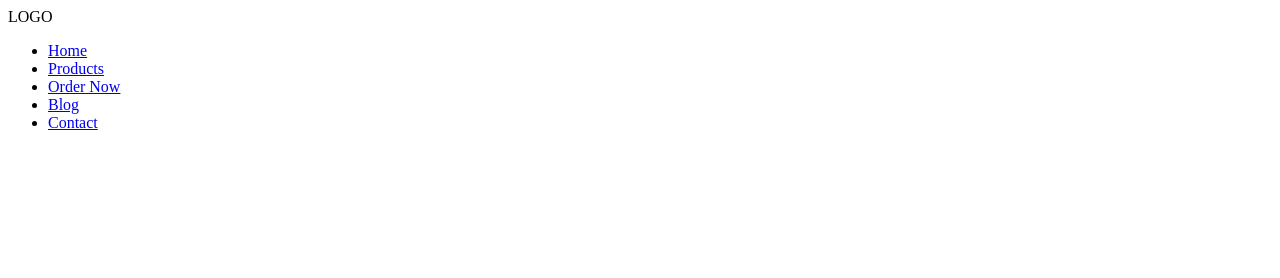
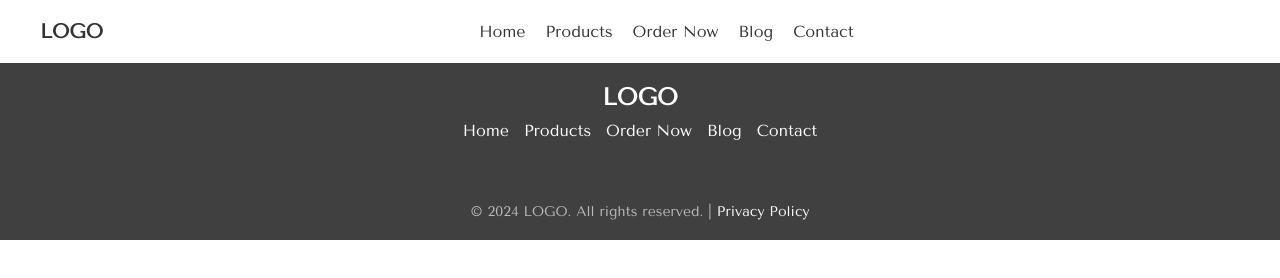
Before and after one commit to Gulsahbb/flower-web, a plain HTML site: page ordernow.html in a window 1280 px wide. Drawn offline with Linux system fonts and the light colour scheme.

Commit message:
Update ordernow.html

```diff
--- a/ordernow.html
+++ b/ordernow.html
@@ -4,6 +4,8 @@
 <head>
     <meta charset="UTF-8">
     <meta name="viewport" content="width=device-width, initial-scale=1.0">
+    <link rel="stylesheet" href="css/style.css">
+
     <title>Order Now</title>
 </head>
 
@@ -25,6 +27,35 @@
             <a href="#"><i class="fa fa-bag-shopping"></i></a>
         </div>
     </header>
+    <main>
+
+    </main>
+    <footer>
+        <div class="footer-container">
+            <div class="footer-logo">
+                LOGO
+            </div>
+
+            <div class="footer-nav">
+                <ul>
+                    <li><a href="#">Home</a></li>
+                    <li><a href="#">Products</a></li>
+                    <li><a href="#">Order Now</a></li>
+                    <li><a href="#">Blog</a></li>
+                    <li><a href="#">Contact</a></li>
+                </ul>
+            </div>
+
+            <div class="social-icons">
+                <a href="#"><i class="fa fa-facebook"></i></a>
+                <a href="#"><i class="fa fa-twitter"></i></a>
+                <a href="#"><i class="fa fa-instagram"></i></a>
+                <a href="#"><i class="fa fa-linkedin"></i></a>
+            </div>
+
+            <p>&copy; 2024 LOGO. All rights reserved. | <a href="#">Privacy Policy</a></p>
+        </div>
+    </footer>
 </body>
 
 </html>
```
